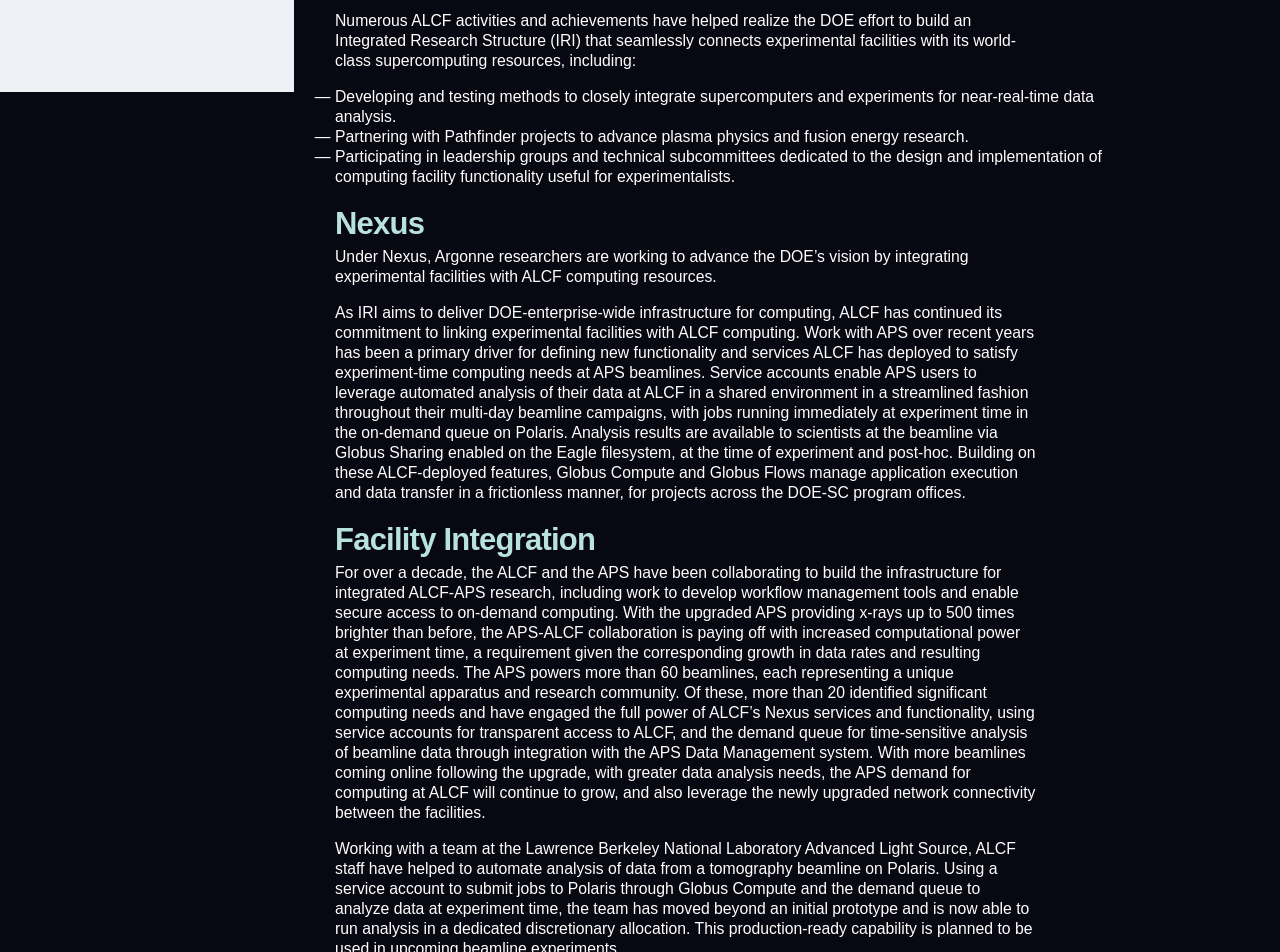
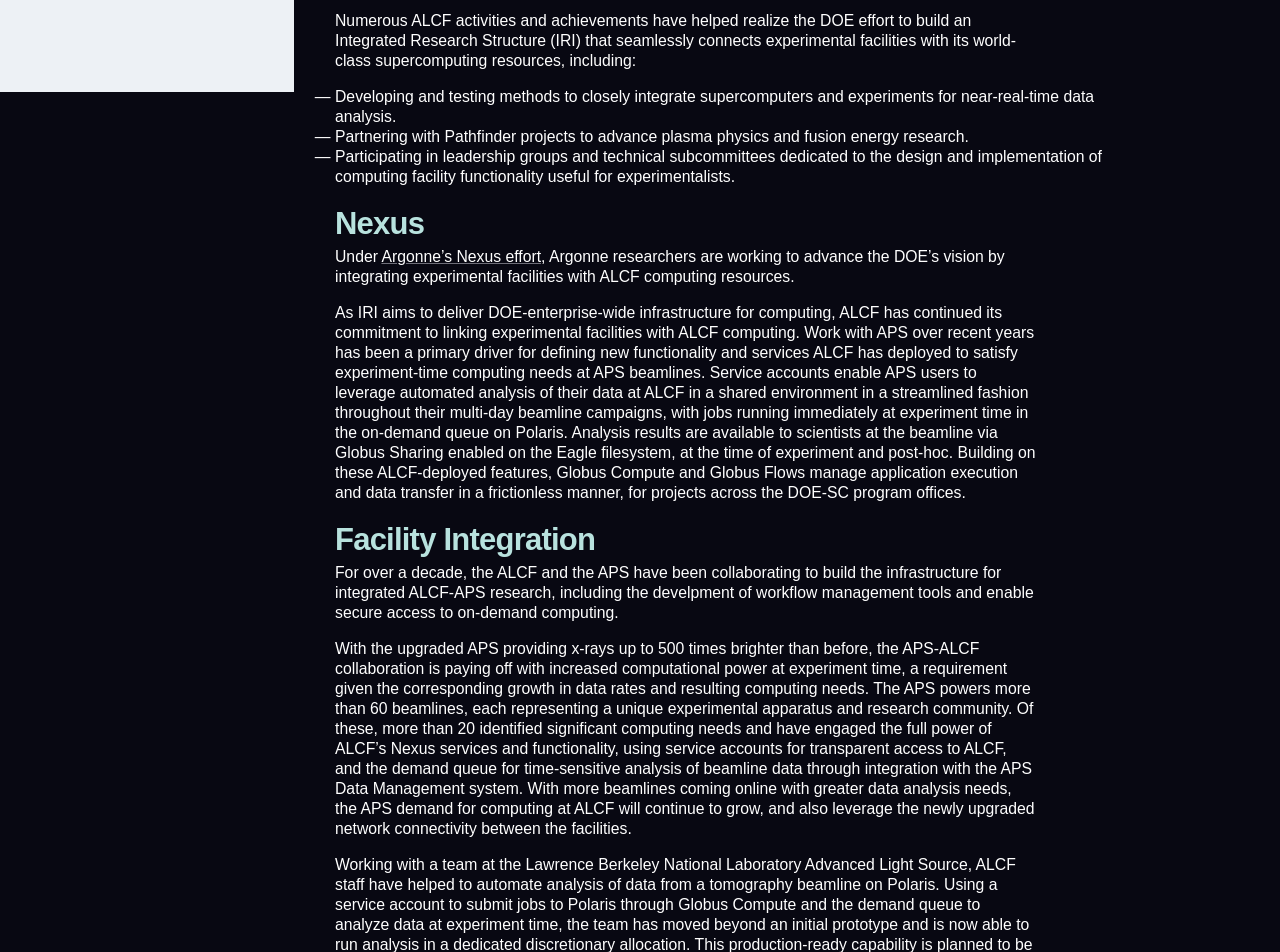
Before and after one commit to argonne-lcf/AR2024, a Jekyll site: the page built from 02_features/nexus-iri.md, in a window 1280 px wide. Shown: the part 1252-2204 px from the top of the page. Built offline with Jekyll 4.4.1, drawn with Linux system fonts in a browser that asks for light colours; some web fonts are replaced.

Commit message:
Update nexus-iri.md
still at expanding and...

```diff
--- a/02_features/nexus-iri.md
+++ b/02_features/nexus-iri.md
@@ -23,15 +23,16 @@
 
 
 # Nexus
-Under Nexus, Argonne researchers are working to advance the DOE’s vision by integrating experimental facilities with ALCF computing resources.
+Under [Argonne's Nexus effort](https://www.anl.gov/nexus-connect), Argonne researchers are working to advance the DOE’s vision by integrating experimental facilities with ALCF computing resources.
 
 As IRI aims to deliver DOE-enterprise-wide infrastructure for computing, ALCF has continued its commitment to linking experimental facilities with ALCF computing. Work with APS over recent years has been a primary driver for defining new functionality and services ALCF has deployed to satisfy experiment-time computing needs at APS beamlines. Service accounts enable APS users to leverage automated analysis of their data at ALCF in a shared environment in a streamlined fashion throughout their multi-day beamline campaigns, with jobs running immediately at experiment time in the on-demand queue on Polaris. Analysis results are available to scientists at the beamline via Globus Sharing enabled on the Eagle filesystem, at the time of experiment and post-hoc. Building on these ALCF-deployed features, Globus Compute and Globus Flows manage application execution and data transfer in a frictionless manner, for projects across the DOE-SC program offices.
 
 
 # Facility Integration
 
-For over a decade, the ALCF and the APS have been collaborating to build the infrastructure for integrated ALCF-APS research, including work to develop workflow management tools and enable secure access to on-demand computing.
-With the upgraded APS providing x-rays up to 500 times brighter than before, the APS-ALCF collaboration is paying off with increased computational power at experiment time, a requirement given the corresponding growth in data rates and resulting computing needs. The APS powers more than 60 beamlines, each representing a unique experimental apparatus and research community. Of these, more than 20 identified significant computing needs and have engaged the full power of ALCF's Nexus services and functionality, using service accounts for transparent access to ALCF, and the demand queue for time-sensitive analysis of beamline data through integration with the APS Data Management system. With more beamlines coming online following the upgrade, with greater data analysis needs, the APS demand for computing at ALCF will continue to grow, and also leverage the newly upgraded network connectivity between the facilities.
+For over a decade, the ALCF and the APS have been collaborating to build the infrastructure for integrated ALCF-APS research, including the develpment of workflow management tools and enable secure access to on-demand computing.
+
+With the upgraded APS providing x-rays up to 500 times brighter than before, the APS-ALCF collaboration is paying off with increased computational power at experiment time, a requirement given the corresponding growth in data rates and resulting computing needs. The APS powers more than 60 beamlines, each representing a unique experimental apparatus and research community. Of these, more than 20 identified significant computing needs and have engaged the full power of ALCF's Nexus services and functionality, using service accounts for transparent access to ALCF, and the demand queue for time-sensitive analysis of beamline data through integration with the APS Data Management system. With more beamlines coming online with greater data analysis needs, the APS demand for computing at ALCF will continue to grow, and also leverage the newly upgraded network connectivity between the facilities.
 
 Working with a team at the Lawrence Berkeley National Laboratory Advanced Light Source, ALCF staff have helped to automate analysis of data from a tomography beamline on Polaris. Using a service account to submit jobs to Polaris through Globus Compute and the demand queue to analyze data at experiment time, the team has moved beyond an initial prototype and is now able to run analysis in a dedicated discretionary allocation. This production-ready capability is planned to be used in upcoming beamline experiments.
 
```
